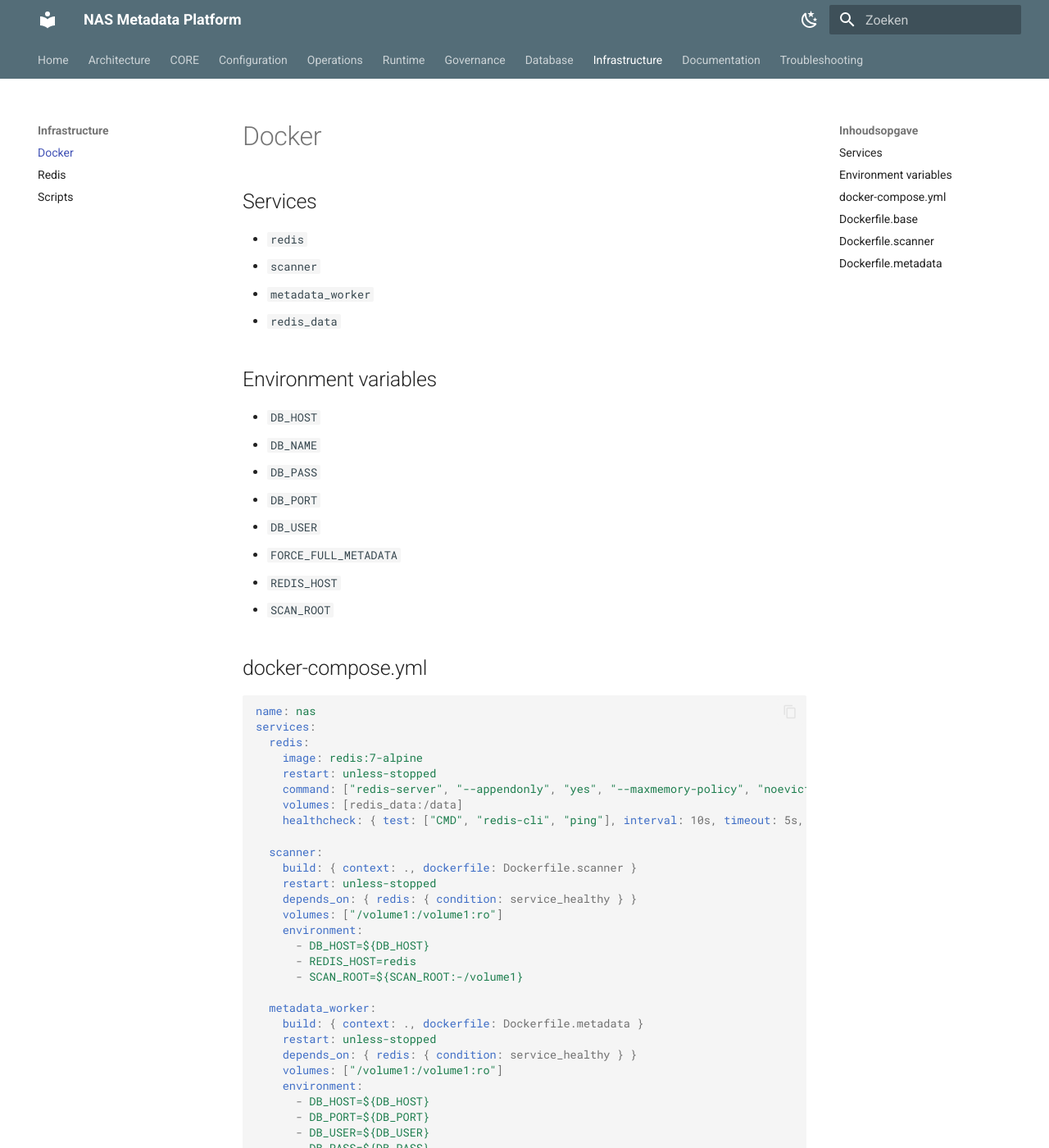
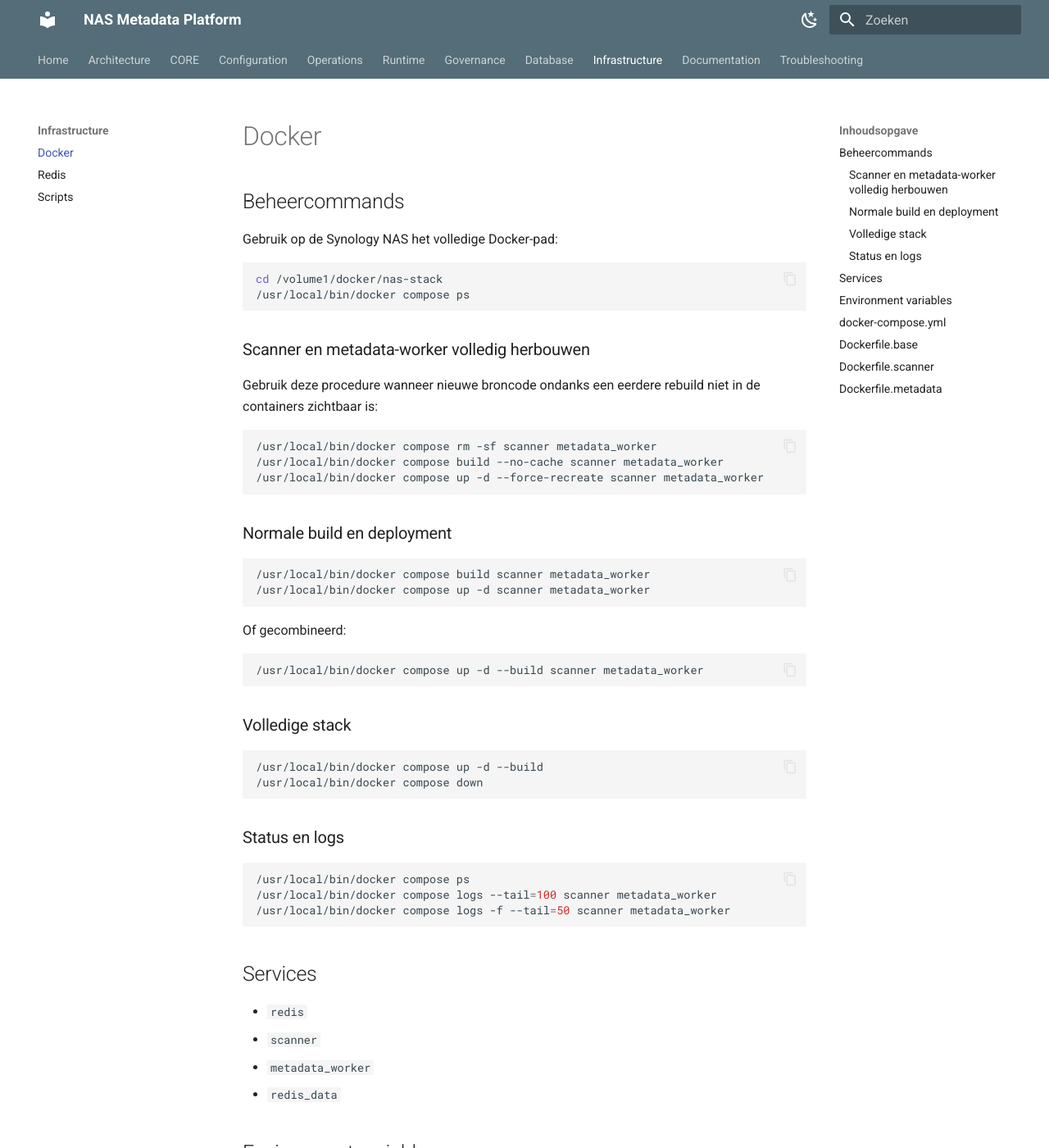
Before and after one commit to hugcoding/core-platform, an MkDocs documentation site: the page built from docs/wiki/docker.md, in a window 1280 px wide and 1400 px high. Shown: the whole window at 82% size. Built offline with MkDocs 1.6.1 and Material for MkDocs 9.7.7, drawn with Linux system fonts in a browser that asks for light colours.

Commit message:
docs added

````diff
--- a/docs/wiki/docker.md
+++ b/docs/wiki/docker.md
@@ -1,4 +1,51 @@
 # Docker
+
+## Beheercommands
+
+Gebruik op de Synology NAS het volledige Docker-pad:
+
+```bash
+cd /volume1/docker/nas-stack
+/usr/local/bin/docker compose ps
+```
+
+### Scanner en metadata-worker volledig herbouwen
+
+Gebruik deze procedure wanneer nieuwe broncode ondanks een eerdere rebuild niet in de containers zichtbaar is:
+
+```bash
+/usr/local/bin/docker compose rm -sf scanner metadata_worker
+/usr/local/bin/docker compose build --no-cache scanner metadata_worker
+/usr/local/bin/docker compose up -d --force-recreate scanner metadata_worker
+```
+
+### Normale build en deployment
+
+```bash
+/usr/local/bin/docker compose build scanner metadata_worker
+/usr/local/bin/docker compose up -d scanner metadata_worker
+```
+
+Of gecombineerd:
+
+```bash
+/usr/local/bin/docker compose up -d --build scanner metadata_worker
+```
+
+### Volledige stack
+
+```bash
+/usr/local/bin/docker compose up -d --build
+/usr/local/bin/docker compose down
+```
+
+### Status en logs
+
+```bash
+/usr/local/bin/docker compose ps
+/usr/local/bin/docker compose logs --tail=100 scanner metadata_worker
+/usr/local/bin/docker compose logs -f --tail=50 scanner metadata_worker
+```
 
 ## Services
 
````
Also changed, not shown: docs/wiki/operations.md (+43 -0 lines).
